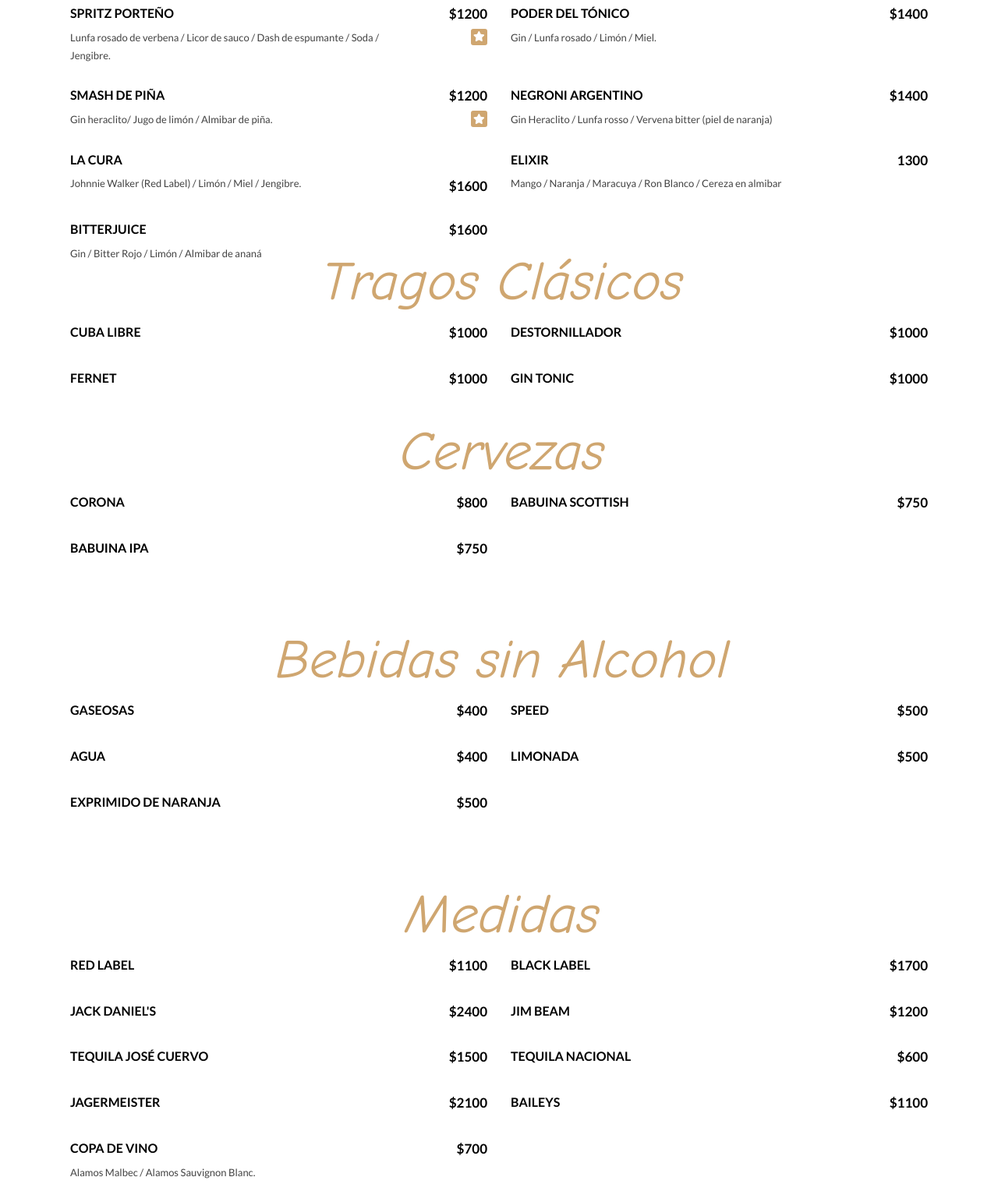
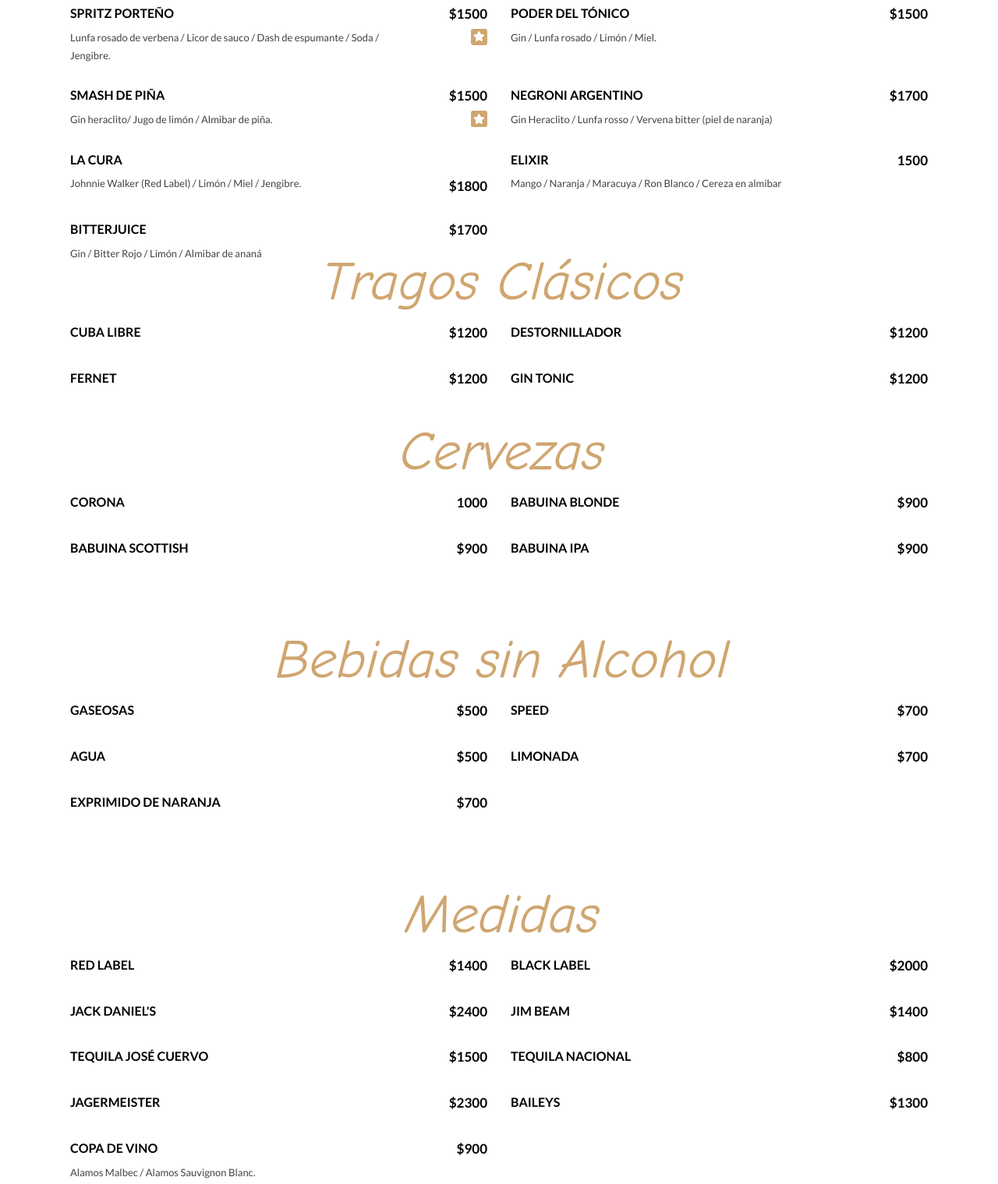
Before and after one commit to razielt10/siwabar-menu, a website: page index.html in a window 1280 px wide. Shown: the part 831-2350 px from the top of the page at 78% size. Drawn offline with Linux system fonts and the light colour scheme; a web font is replaced by a local one.

Commit message:
changes 2023-05-22

```diff
--- a/index.html
+++ b/index.html
@@ -108,7 +108,7 @@
                                         <h5 class="menu_post">
                                             <span class="menu_title">Fix Latino</span>
                                             <span class="menu_dots"></span>
-                                            <span class="menu_price">$1300</span></h5>
+                                            <span class="menu_price">$1500</span></h5>
                                         <div class="post_detail menu_excerpt">Bacardi/ Jugo de limón / Almibar / Licor de saúco / Menta / Frutos rojos.</div>
                                         <div class="menu_highlight"><i class="fa fa-star"></i></div>
                                     </div>
@@ -118,7 +118,7 @@
                                         <h5 class="menu_post">
                                             <span class="menu_title">Espejismo</span>
                                             <span class="menu_dots"></span>
-                                            <span class="menu_price">$1200</span></h5>
+                                            <span class="menu_price">$1500</span></h5>
                                         <div class="post_detail menu_excerpt">Gin heraclito / Jugo de limón / Almibar / Licor de casis / Menta / Frutos rojos.</div>
                                     </div>
                                 </div>
@@ -127,7 +127,7 @@
                                         <h5 class="menu_post">
                                             <span class="menu_title">Spritz Porteño</span>
                                             <span class="menu_dots"></span>
-                                            <span class="menu_price">$1200</span></h5>
+                                            <span class="menu_price">$1500</span></h5>
                                         <div class="post_detail menu_excerpt">Lunfa rosado de verbena / Licor de sauco / Dash de espumante / Soda / Jengibre.</div>
                                         <div class="menu_highlight"><i class="fa fa-star"></i></div>
                                     </div>
@@ -137,7 +137,7 @@
                                         <h5 class="menu_post">
                                             <span class="menu_title">Poder del Tónico</span>
                                             <span class="menu_dots"></span>
-                                            <span class="menu_price">$1400</span></h5>
+                                            <span class="menu_price">$1500</span></h5>
                                         <div class="post_detail menu_excerpt">Gin / Lunfa rosado / Limón / Miel.</div>
                                     </div>
                                 </div>
@@ -146,7 +146,7 @@
                                         <h5 class="menu_post">
                                             <span class="menu_title">Smash de Piña</span>
                                             <span class="menu_dots"></span>
-                                            <span class="menu_price">$1200</span></h5>
+                                            <span class="menu_price">$1500</span></h5>
                                         <div class="post_detail menu_excerpt">Gin heraclito/  Jugo de limón / Almibar de piña.</div>
                                         <div class="menu_highlight"><i class="fa fa-star"></i></div>
                                     </div>
@@ -156,7 +156,7 @@
                                         <h5 class="menu_post">
                                             <span class="menu_title">Negroni Argentino</span>
                                             <span class="menu_dots"></span>
-                                            <span class="menu_price">$1400</span></h5>
+                                            <span class="menu_price">$1700</span></h5>
                                         <div class="post_detail menu_excerpt">Gin Heraclito / Lunfa rosso / Vervena bitter (piel de naranja)</div>
                                     </div>
                                 </div>
@@ -166,7 +166,7 @@
 
                                         <div class="text-price">
                                             <div class="post_detail menu_excerpt">Johnnie Walker (Red Label) / Limón / Miel / Jengibre.</div>
-                                            <span class="price_right">$1600</span>
+                                            <span class="price_right">$1800</span>
                                         </div>
                                     </div>
                                 </div>
@@ -176,7 +176,7 @@
                                         <h5 class="menu_post">
                                             <span class="menu_title">Elixir</span>
                                             <span class="menu_dots"></span>
-                                            <span class="menu_price">1300</span></h5>
+                                            <span class="menu_price">1500</span></h5>
                                         <div class="post_detail menu_excerpt">Mango / Naranja / Maracuya / Ron Blanco / Cereza en almibar</div>
                                     </div>
                                 </div>
@@ -186,7 +186,7 @@
                                         <h5 class="menu_post">
                                             <span class="menu_title">BitterJuice</span>
                                             <span class="menu_dots"></span>
-                                            <span class="menu_price">$1600</span></h5>
+                                            <span class="menu_price">$1700</span></h5>
                                         <div class="post_detail menu_excerpt">Gin / Bitter Rojo / Limón / Almibar de ananá</div>
                                     </div>
                                 </div>
@@ -198,7 +198,7 @@
                                         <h5 class="menu_post">
                                             <span class="menu_title">Cuba Libre</span>
                                             <span class="menu_dots"></span>
-                                            <span class="menu_price">$1000</span></h5>
+                                            <span class="menu_price">$1200</span></h5>
                                     </div>
                                 </div>
                                 <div class="one_half last">
@@ -206,7 +206,7 @@
                                         <h5 class="menu_post">
                                             <span class="menu_title">Destornillador</span>
                                             <span class="menu_dots"></span>
-                                            <span class="menu_price">$1000</span></h5>
+                                            <span class="menu_price">$1200</span></h5>
                                     </div>
                                 </div>
                                 <div class="one_half ">
@@ -214,7 +214,7 @@
                                         <h5 class="menu_post">
                                             <span class="menu_title">Fernet</span>
                                             <span class="menu_dots"></span>
-                                            <span class="menu_price">$1000</span></h5>
+                                            <span class="menu_price">$1200</span></h5>
                                     </div>
                                 </div>
                                 <div class="one_half last">
@@ -222,7 +222,7 @@
                                         <h5 class="menu_post">
                                             <span class="menu_title">Gin tonic</span>
                                             <span class="menu_dots"></span>
-                                            <span class="menu_price">$1000</span></h5>
+                                            <span class="menu_price">$1200</span></h5>
                                     </div>
                                 </div>
                             </div>
@@ -242,7 +242,15 @@
                                             <h5 class="menu_post">
                                                 <span class="menu_title">Corona</span>
                                                 <span class="menu_dots"></span>
-                                                <span class="menu_price">$800</span></h5>
+                                                <span class="menu_price">1000</span></h5>
+                                        </div>
+                                    </div>
+                                    <div class="one_third">
+                                        <div id="menu_3184" class="menu_content_classic">
+                                            <h5 class="menu_post">
+                                                <span class="menu_title">Babuina BLONDE</span>
+                                                <span class="menu_dots"></span>
+                                                <span class="menu_price">$900</span></h5>
                                         </div>
                                     </div>
                                     <div class="one_third">
@@ -250,7 +258,7 @@
                                             <h5 class="menu_post">
                                                 <span class="menu_title">Babuina SCOTTISH</span>
                                                 <span class="menu_dots"></span>
-                                                <span class="menu_price">$750</span></h5>
+                                                <span class="menu_price">$900</span></h5>
                                         </div>
                                     </div>
                                     <div class="one_third ">
@@ -258,7 +266,7 @@
                                             <h5 class="menu_post">
                                                 <span class="menu_title">Babuina Ipa</span>
                                                 <span class="menu_dots"></span>
-                                                <span class="menu_price">$750</span></h5>
+                                                <span class="menu_price">$900</span></h5>
                                         </div>
                                     </div>
                                 </div>
@@ -279,7 +287,7 @@
                                             <h5 class="menu_post">
                                                 <span class="menu_title">Gaseosas</span>
                                                 <span class="menu_dots"></span>
-                                                <span class="menu_price">$400</span></h5>
+                                                <span class="menu_price">$500</span></h5>
                                         </div>
                                     </div>
                                     <div class="one_third">
@@ -287,7 +295,7 @@
                                             <h5 class="menu_post">
                                                 <span class="menu_title">Speed</span>
                                                 <span class="menu_dots"></span>
-                                                <span class="menu_price">$500</span></h5>
+                                                <span class="menu_price">$700</span></h5>
                                         </div>
                                     </div>
                                     <div class="one_third last">
@@ -295,7 +303,7 @@
                                             <h5 class="menu_post">
                                                 <span class="menu_title">Agua</span>
                                                 <span class="menu_dots"></span>
-                                                <span class="menu_price">$400</span></h5>
+                                                <span class="menu_price">$500</span></h5>
                                         </div>
                                     </div>
                                     <div class="one_third last">
@@ -303,7 +311,7 @@
                                             <h5 class="menu_post">
                                                 <span class="menu_title">Limonada</span>
                                                 <span class="menu_dots"></span>
-                                                <span class="menu_price">$500</span></h5>
+                                                <span class="menu_price">$700</span></h5>
                                         </div>
                                     </div>
                                     <div class="one_third last">
@@ -311,7 +319,7 @@
                                             <h5 class="menu_post">
                                                 <span class="menu_title">Exprimido de naranja</span>
                                                 <span class="menu_dots"></span>
-                                                <span class="menu_price">$500</span></h5>
+                                                <span class="menu_price">$700</span></h5>
                                         </div>
                                     </div>
                                 </div>
@@ -333,7 +341,7 @@
                                             <h5 class="menu_post">
                                                 <span class="menu_title">Red Label</span>
                                                 <span class="menu_dots"></span>
-                                                <span class="menu_price">$1100</span></h5>
+                                                <span class="menu_price">$1400</span></h5>
 
                                         </div>
                                     </div>
@@ -342,7 +350,7 @@
                                             <h5 class="menu_post">
                                                 <span class="menu_title">Black Label</span>
                                                 <span class="menu_dots"></span>
-                                                <span class="menu_price">$1700</span></h5>
+                                                <span class="menu_price">$2000</span></h5>
                                         </div>
                                     </div>
                                     <div class="one_third ">
@@ -358,7 +366,7 @@
                                             <h5 class="menu_post">
                                                 <span class="menu_title">Jim Beam</span>
                                                 <span class="menu_dots"></span>
-                                                <span class="menu_price">$1200</span></h5>
+                                                <span class="menu_price">$1400</span></h5>
                                         </div>
                                     </div>
                                     <div class="one_third ">
@@ -374,7 +382,7 @@
                                             <h5 class="menu_post">
                                                 <span class="menu_title">Tequila Nacional</span>
                                                 <span class="menu_dots"></span>
-                                                <span class="menu_price">$600</span></h5>
+                                                <span class="menu_price">$800</span></h5>
                                         </div>
                                     </div>
                                     <div class="one_third">
@@ -382,7 +390,7 @@
                                             <h5 class="menu_post">
                                                 <span class="menu_title">Jagermeister</span>
                                                 <span class="menu_dots"></span>
-                                                <span class="menu_price">$2100</span></h5>
+                                                <span class="menu_price">$2300</span></h5>
                                         </div>
                                     </div>
                                     <div class="one_third last">
@@ -390,7 +398,7 @@
                                             <h5 class="menu_post">
                                                 <span class="menu_title">Baileys</span>
                                                 <span class="menu_dots"></span>
-                                                <span class="menu_price">$1100</span></h5>
+                                                <span class="menu_price">$1300</span></h5>
                                         </div>
                                     </div>
                                     <div class="one_half last">
@@ -398,7 +406,7 @@
                                             <h5 class="menu_post">
                                                 <span class="menu_title">Copa de vino</span>
                                                 <span class="menu_dots"></span>
-                                                <span class="menu_price">$700</span></h5>
+                                                <span class="menu_price">$900</span></h5>
                                                 <div class="post_detail menu_excerpt">Alamos Malbec / Alamos Sauvignon Blanc. </div>
                                         </div>
                                     </div>
@@ -426,7 +434,7 @@
                                             <h5 class="menu_post">
                                                 <span class="menu_title">TEQUEÑOS</span>
                                                 <span class="menu_dots"></span>
-                                                <span class="menu_price">$1500</span></h5>
+                                                <span class="menu_price">$1800</span></h5>
                                             <div class="post_detail menu_excerpt">6 unidades</div>
                                             <div class="menu_highlight"><i class="fa fa-star"></i></div>
                                         </div>
@@ -436,7 +444,7 @@
                                             <h5 class="menu_post">
                                                 <span class="menu_title">Papas fritas</span>
                                                 <span class="menu_dots"></span>
-                                                <span class="menu_price">$1100</span></h5>
+                                                <span class="menu_price">$1400</span></h5>
                                             <div class="post_detail menu_excerpt">Porción para compartir</div>
                                         </div>
                                     </div>
@@ -445,7 +453,7 @@
                                             <h5 class="menu_post">
                                                 <span class="menu_title">Papas fritas con cheddar y panceta</span>
                                                 <span class="menu_dots"></span>
-                                                <span class="menu_price">$1300</span></h5>
+                                                <span class="menu_price">$1800</span></h5>
                                             <div class="post_detail menu_excerpt">Porción para compartir</div>
                                         </div>
                                     </div>
@@ -454,7 +462,7 @@
                                             <h5 class="menu_post">
                                                 <span class="menu_title">CHICKEN WINGS</span>
                                                 <span class="menu_dots"></span>
-                                                <span class="menu_price">$900</span></h5>
+                                                <span class="menu_price">$1200</span></h5>
                                             <div class="post_detail menu_excerpt">Alitas de pollo | 6 unidades</div>
                                         </div>
                                     </div>
@@ -463,7 +471,7 @@
                                             <h5 class="menu_post">
                                                 <span class="menu_title">SIWA BOMBS</span>
                                                 <span class="menu_dots"></span>
-                                                <span class="menu_price">$1100</span></h5>
+                                                <span class="menu_price">$1400</span></h5>
                                             <div class="post_detail menu_excerpt">Bolitas de pollo | 6 unidades</div>
                                             <div class="menu_highlight"><i class="fa fa-star"></i></div>
                                         </div>
@@ -473,7 +481,7 @@
                                             <h5 class="menu_post">
                                                 <span class="menu_title">Lolipops</span>
                                                 <span class="menu_dots"></span>
-                                                <span class="menu_price">$1100</span></h5>
+                                                <span class="menu_price">$1400</span></h5>
                                             <div class="post_detail menu_excerpt">Chupetines de pollo | 6 Unidades </div>
                                         </div>
                                     </div>
@@ -482,7 +490,7 @@
                                             <h5 class="menu_post">
                                                 <span class="menu_title">Nachos con cheddar y Guacamole</span>
                                                 <span class="menu_dots"></span>
-                                                <span class="menu_price">$1100</span></h5>
+                                                <span class="menu_price">$1500</span></h5>
                                             <div class="post_detail menu_excerpt">Porción para compartir</div>
                                         </div>
                                     </div>
@@ -492,7 +500,7 @@
                                             <h5 class="menu_post">
                                                 <span class="menu_title">Degustación de picadas</span>
                                                 <span class="menu_dots"></span>
-                                                <span class="menu_price">$2500</span></h5>
+                                                <span class="menu_price">$3000</span></h5>
                                             <div class="post_detail menu_excerpt"></div>
                                         </div>
                                     </div>
```
